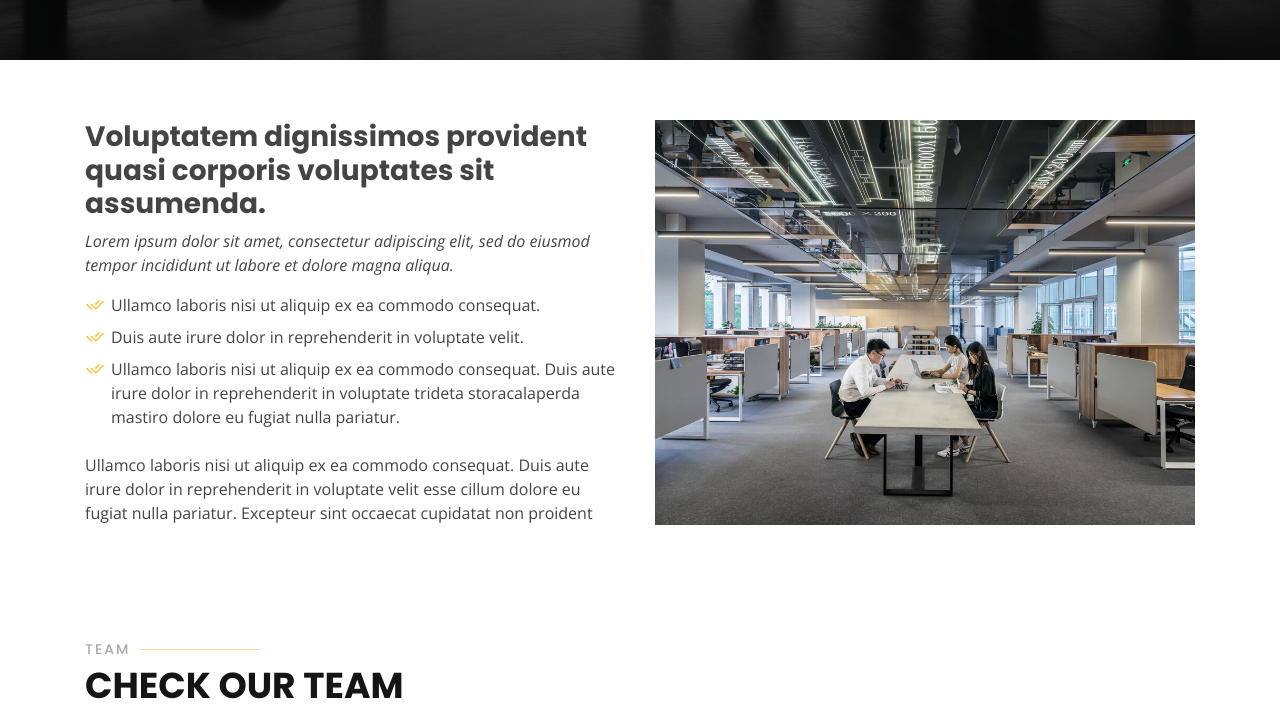
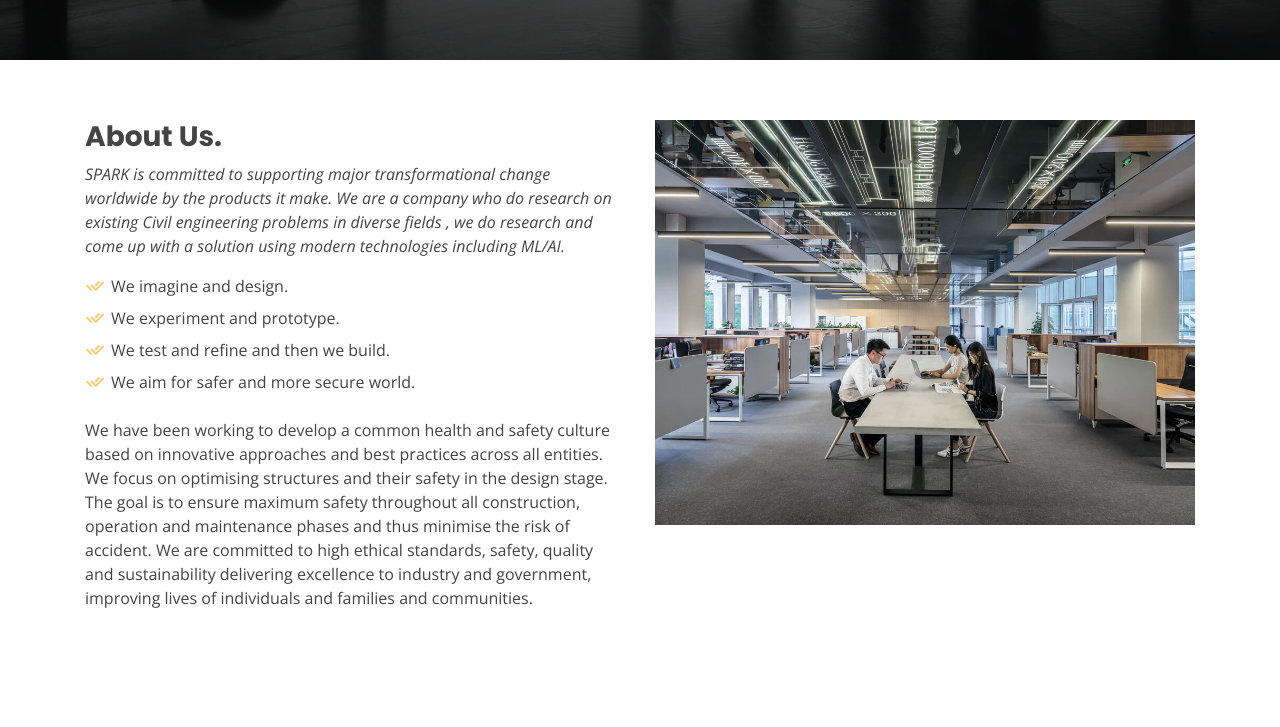
Before and after one commit to ashish2829001/SPARK, a plain HTML site: page index.html in a window 1280 px wide. Shown: the part 740-1467 px from the top of the page. Drawn offline with nearby package versions, Linux system fonts and the light colour scheme; a web font is replaced by a local one.

Commit message:
Changing about content

```diff
--- a/index.html
+++ b/index.html
@@ -149,23 +149,22 @@
             <img src="assets/img/about.jpg" class="img-fluid" alt="">
           </div>
           <div class="col-lg-6 pt-4 pt-lg-0 order-2 order-lg-1 content" data-aos="fade-right" data-aos-delay="100">
-            <h3>Voluptatem dignissimos provident quasi corporis voluptates sit assumenda.</h3>
+            <h3>About Us.</h3>
             <p class="font-italic">
-              Lorem ipsum dolor sit amet, consectetur adipiscing elit, sed do eiusmod tempor incididunt ut labore et
-              dolore
-              magna aliqua.
+              SPARK   is committed  to supporting major transformational change worldwide by the products it make.
+              We are a company who do research on existing Civil engineering problems in diverse fields , we do research and come up with a solution using modern technologies including ML/AI.
             </p>
             <ul>
-              <li><i class="ri-check-double-line"></i> Ullamco laboris nisi ut aliquip ex ea commodo consequat.</li>
-              <li><i class="ri-check-double-line"></i> Duis aute irure dolor in reprehenderit in voluptate velit.</li>
-              <li><i class="ri-check-double-line"></i> Ullamco laboris nisi ut aliquip ex ea commodo consequat. Duis
-                aute irure dolor in reprehenderit in voluptate trideta storacalaperda mastiro dolore eu fugiat nulla
-                pariatur.</li>
+              <li><i class="ri-check-double-line"></i> We imagine and design.</li>
+              <li><i class="ri-check-double-line"></i> We experiment and prototype.</li>
+              <li><i class="ri-check-double-line"></i> We test and refine and then we build.</li>
+              <li><i class="ri-check-double-line"></i> We aim for  safer and more secure world.</li>
             </ul>
             <p>
-              Ullamco laboris nisi ut aliquip ex ea commodo consequat. Duis aute irure dolor in reprehenderit in
-              voluptate
-              velit esse cillum dolore eu fugiat nulla pariatur. Excepteur sint occaecat cupidatat non proident
+              We have been working to develop a common health and safety culture based on innovative approaches and best practices across all entities.
+              We  focus on optimising structures and their safety in the design stage. The goal is to ensure maximum safety throughout all construction, operation and maintenance phases and thus minimise the risk of accident.
+              We are committed to high ethical standards, safety, quality and sustainability
+              delivering excellence to industry and government, improving lives of individuals and families and communities.
             </p>
           </div>
         </div>
```
